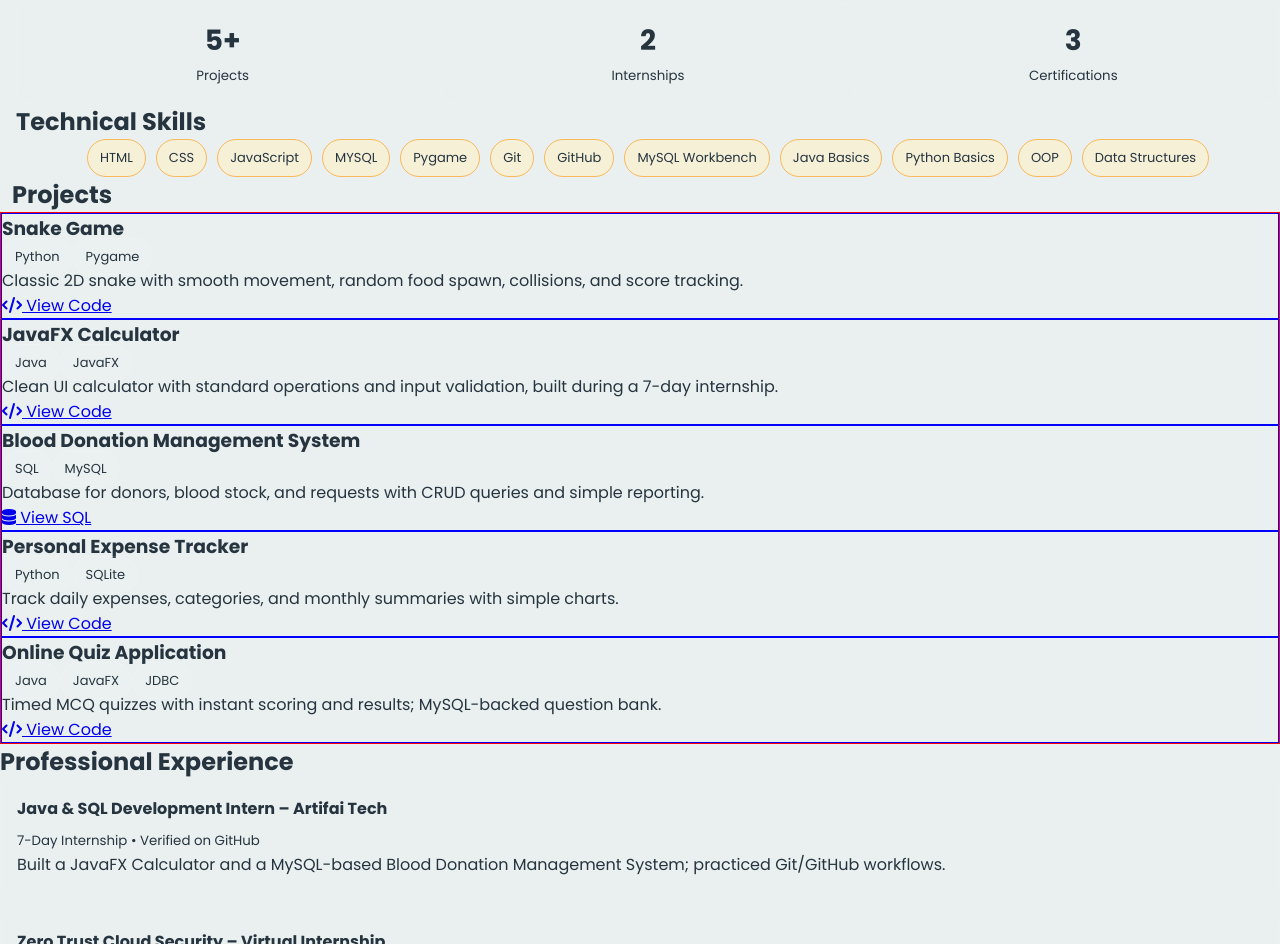
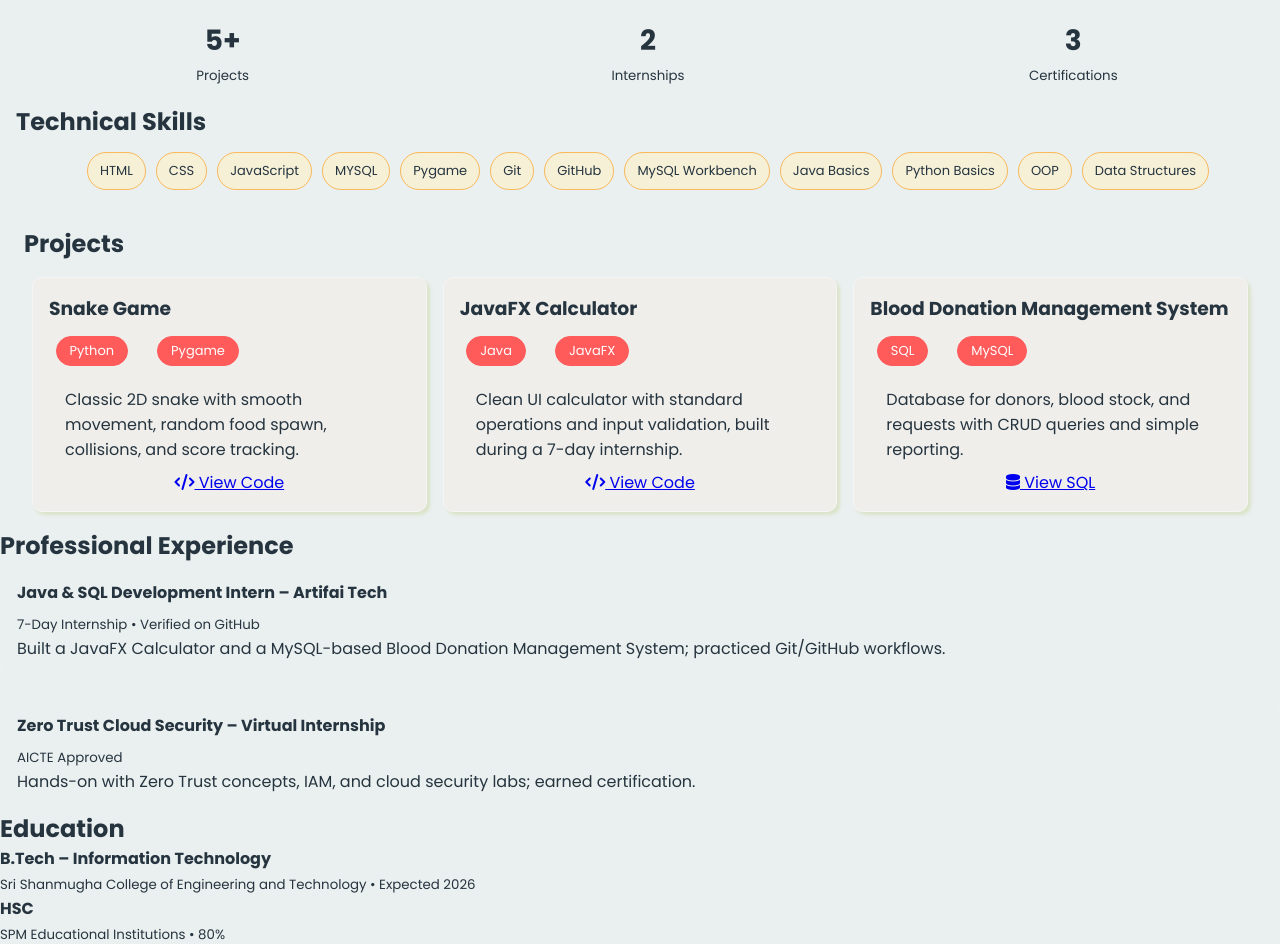
Before and after one commit to Ramji-44/My-portfolio, a plain HTML site: page index.html in a window 1280 px wide. Shown: the part 497-1441 px from the top of the page. Drawn offline with Linux system fonts and the light colour scheme.

Commit message:
added project section

```diff
--- a/index.html
+++ b/index.html
@@ -96,13 +96,13 @@
     <!-- Projects -->
     <section id="projects" class="reveal">
       <h2 class="section-title">Projects</h2>
-      <div class="projects">
+      <div class="projects-section">
         <article class="card-project">
           <h3>Snake Game</h3>
           <div class="tags"><span class="tag">Python</span><span class="tag">Pygame</span></div>
           <p>Classic 2D snake with smooth movement, random food spawn, collisions, and score tracking.</p>
           <div class="actions">
-            <a class="btn" href="https://github.com/yourusername/snake-game" target="_blank"><i class="fa-solid fa-code"></i> View Code</a>
+            <a class="project-link" href="https://github.com/yourusername/snake-game" target="_blank"><i class="fa-solid fa-code"></i> View Code</a>
           </div>
         </article>
         <article class="card-project">
@@ -110,7 +110,7 @@
           <div class="tags"><span class="tag">Java</span><span class="tag">JavaFX</span></div>
           <p>Clean UI calculator with standard operations and input validation, built during a 7-day internship.</p>
           <div class="actions">
-            <a class="btn" href="https://github.com/Ramji-44/javafx-calculator" target="_blank"><i class="fa-solid fa-code"></i> View Code</a>
+            <a class="project-link" href="https://github.com/Ramji-44/javafx-calculator" target="_blank"><i class="fa-solid fa-code"></i> View Code</a>
           </div>
         </article>
         <article class="card-project">
@@ -118,23 +118,7 @@
           <div class="tags"><span class="tag">SQL</span><span class="tag">MySQL</span></div>
           <p>Database for donors, blood stock, and requests with CRUD queries and simple reporting.</p>
           <div class="actions">
-            <a class="btn" href="https://github.com/Ramji-44/blood-donation-db-sql" target="_blank"><i class="fa-solid fa-database"></i> View SQL</a>
-          </div>
-        </article>
-        <article class="card-project">
-          <h3>Personal Expense Tracker</h3>
-          <div class="tags"><span class="tag">Python</span><span class="tag">SQLite</span></div>
-          <p>Track daily expenses, categories, and monthly summaries with simple charts.</p>
-          <div class="actions">
-            <a class="btn" href="https://github.com/yourusername/expense-tracker" target="_blank"><i class="fa-solid fa-code"></i> View Code</a>
-          </div>
-        </article>
-        <article class="card-project">
-          <h3>Online Quiz Application</h3>
-          <div class="tags"><span class="tag">Java</span><span class="tag">JavaFX</span><span class="tag">JDBC</span></div>
-          <p>Timed MCQ quizzes with instant scoring and results; MySQL-backed question bank.</p>
-          <div class="actions">
-            <a class="btn" href="https://github.com/yourusername/online-quiz" target="_blank"><i class="fa-solid fa-code"></i> View Code</a>
+            <a class="project-link" href="https://github.com/Ramji-44/blood-donation-db-sql" target="_blank"><i class="fa-solid fa-database"></i> View SQL</a>
           </div>
         </article>
       </div>
--- a/style.css
+++ b/style.css
@@ -143,46 +143,80 @@ section .stat{
 
 /* technologies */
 #skills .chip{
+  margin-top: 1em;
   background-color: #F6F0D7;
   border: 1px solid #FAB95B;
 }
-#skills .chip:hover{
-  color: #F0F0DB;
-  cursor: pointer;
-  border: 1px solid #30364f;
-  background-color: #30364F;
-  box-shadow: 3px 3px 3px #30364F;
-}
-/* detailed projects */
- .projects{
-  display: grid;
-  grid-template-columns: repeat(autofit, minmax(300px,1fr));
-  grid-template-rows: 1fr;
-  border: 1px solid red;
-}
-
-.projects .card-project{
-  border: 1px solid blue;
-}
-
-
-#projects .section-title{
-  padding-left: 0.5em;
-}
-
 .chips{
   display: flex;
   justify-content: center;
   flex-wrap: wrap;
   gap: 10px;
 }
+#skills .chip:hover{
+  color: #F0F0DB;
+  cursor: pointer;
+  transition: 0.3s ease;
+  border: 1px solid #30364f;
+  background-color: #30364F;
+  box-shadow: 3px 3px 3px #30364F;
+}
+
+/* detailed projects */
+ .projects-section{
+  margin: 1em 2em;
+  display: grid;
+  gap: 1em;
+  grid-template-columns: repeat(3,1fr);
+}
+
+.card-project{
+  padding: 1em;
+  cursor: pointer;
+  background-color: #EFEEEA;
+  border-radius: 10px;
+  border: 1px solid #F5F5F5;
+  box-shadow: 3px 3px 3px #DBE4C9;
+}
+.card-project:hover{
+  color: white;
+  background-color: #3D8D7A;
+  border: 1px solid #34656D;
+  transition: 0.3s ease;
+}
+.tags{
+  display: flex;
+  gap: 1em;
+}
+.projects-section .tags .tag{
+  color: white;
+  border-radius: 30px;
+  padding: 0.3em 1em;
+  margin: 1em 0.5em 1em 0.5em ;
+  background-color: #FF5B5B;
+  border: 1px solid #FF5B5B;
+}
+#projects .section-title{
+  margin-top: 1.5em;
+  padding-left: 1em;
+}
+.card-project p{
+  padding: 0.5em 1em;
+}
+.projects-section .actions{
+  padding: 0;
+  color :#4682A9;
+  text-align: center;
+  border-radius: 30px;
+}
+
+.project-link:hover{
+  color: white;
+}
 
 .chip, .tag{
   padding: 8px 12px;
   border-radius: 999px;
-  background: rgba(255,255,255,0.06);
-  border: 1px solid rgba(255,255,255,0.1);
-  color: var(--text);
   font-size: 13px;
 }
 
```
